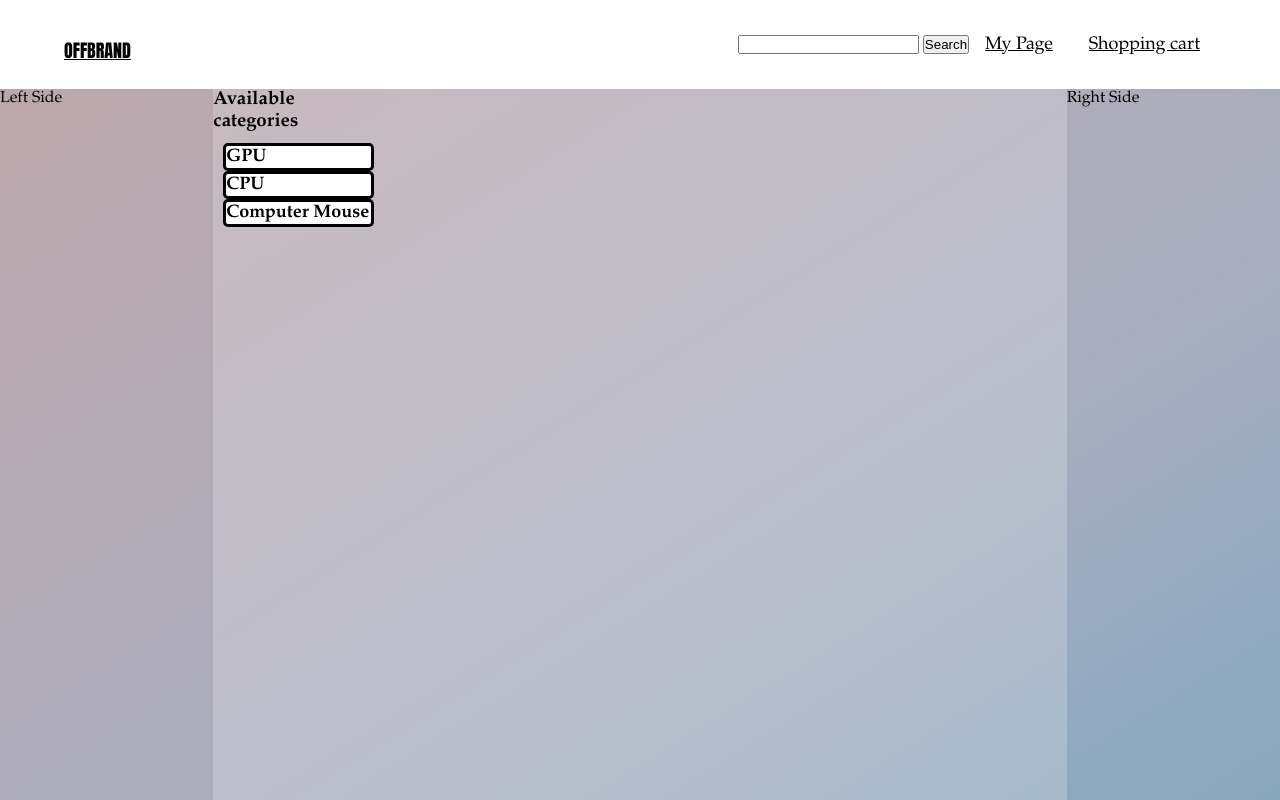
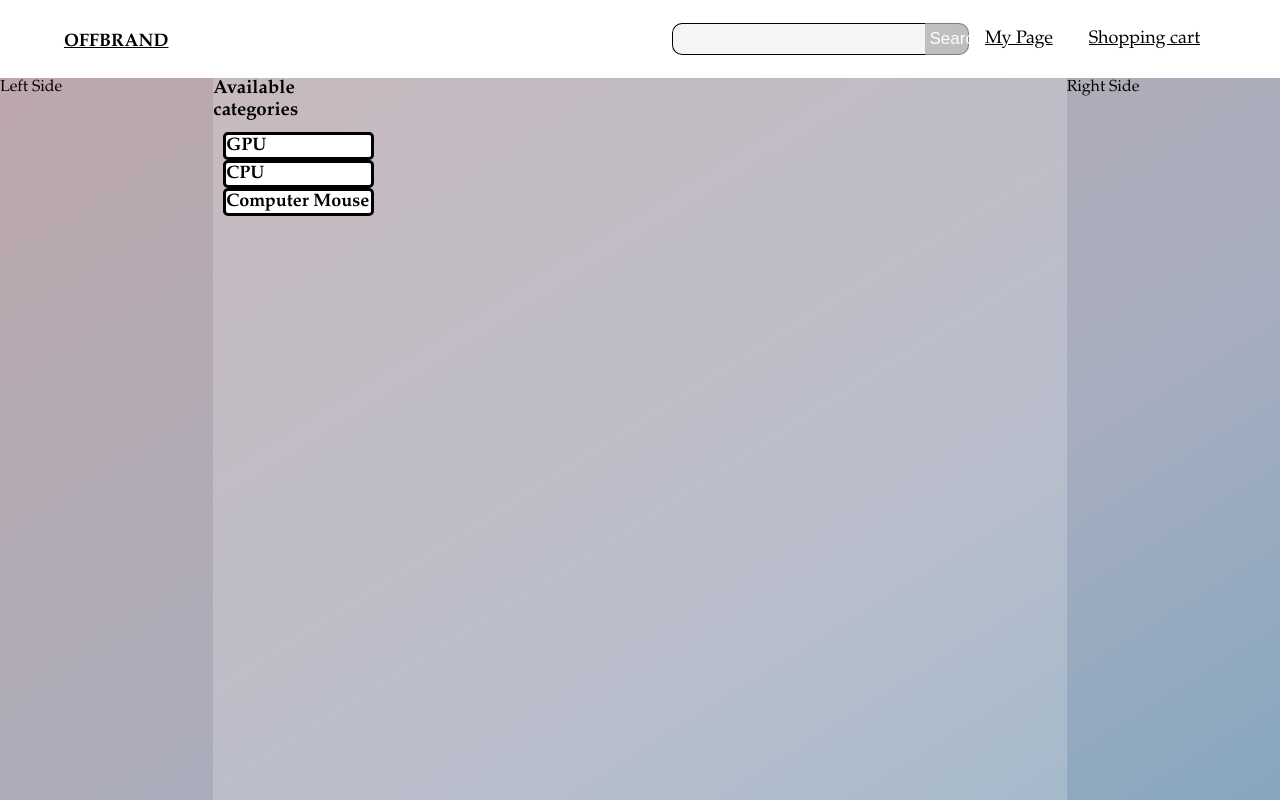
Before and after one commit to Emn98/D0018E_project, a PHP site: page /search.php in a window 1280 px wide. Run offline with PHP 8.4, Linux system fonts and the light colour scheme; data that the repository does not hold is empty.

Commit message:
changed font and added style to search bar

```diff
--- a/src/Css/main_page.css
+++ b/src/Css/main_page.css
@@ -11,9 +11,6 @@ body {
   background-image: linear-gradient(to bottom right, #bea7aa 0%, #a8aebf 67%, #87a7bf 100%);
   height: 100vh;
 }
-
-
-
 
 .container{
 display:grid;
@@ -50,6 +47,9 @@ justify-content: space-between;
 align-items: center;
 padding: 20px 5% ;
 }
+
+
+
 header li, a{
 font-size: 18px;
 color: black;
@@ -58,8 +58,46 @@ color: black;
 header h1{
 margin-right: auto;
 padding-right: auto;
-font-family: Impact, Haettenschweiler, 'Arial Narrow Bold', sans-serif;
-font-weight: lighter;
+font-family: "Hoefler Text", "Baskerville old face", Garamond, "Times New Roman", serif;
+}
+
+.search_bar_container{
+margin-right: auto;
+padding-right: auto;
+width: 500px;
+}
+
+.search_bar_inp{
+padding: 5px;
+font-size: 17px;
+border: 1px solid black;
+float: left;
+width: 85%;
+background-color: #F5F5F5;
+border-top-left-radius: 10px;
+border-bottom-left-radius: 10px;
+border-right: none;
+
+}
+
+.search_bar_form button{
+float: left;
+width: 15%;
+padding: 5px;
+background-color: grey;
+opacity: 0.5;
+color: white;
+font-size: 17px;
+border: 1px solid black;
+border-left: none;
+cursor: pointer;
+border-top-right-radius: 10px;
+border-bottom-right-radius: 10px;
+
+}
+
+.search_bar_form button:hover{
+ background: #0088a9;
 }
 
 .nav_menu{
--- a/src/Css/shopping_cart_page.css
+++ b/src/Css/shopping_cart_page.css
@@ -40,8 +40,7 @@ color: black;
 header h1{
 margin-right: auto;
 padding-right: auto;
-font-family: Impact, Haettenschweiler, 'Arial Narrow Bold', sans-serif;
-font-weight: lighter;
+font-family: "Hoefler Text", "Baskerville old face", Garamond, "Times New Roman", serif;
 }
 
 .nav_menu{
```
Also changed, not shown: src/Shopping/shopping_cart.php (+3 -4 lines). Lines whose indentation alone changed are shown as unchanged.
